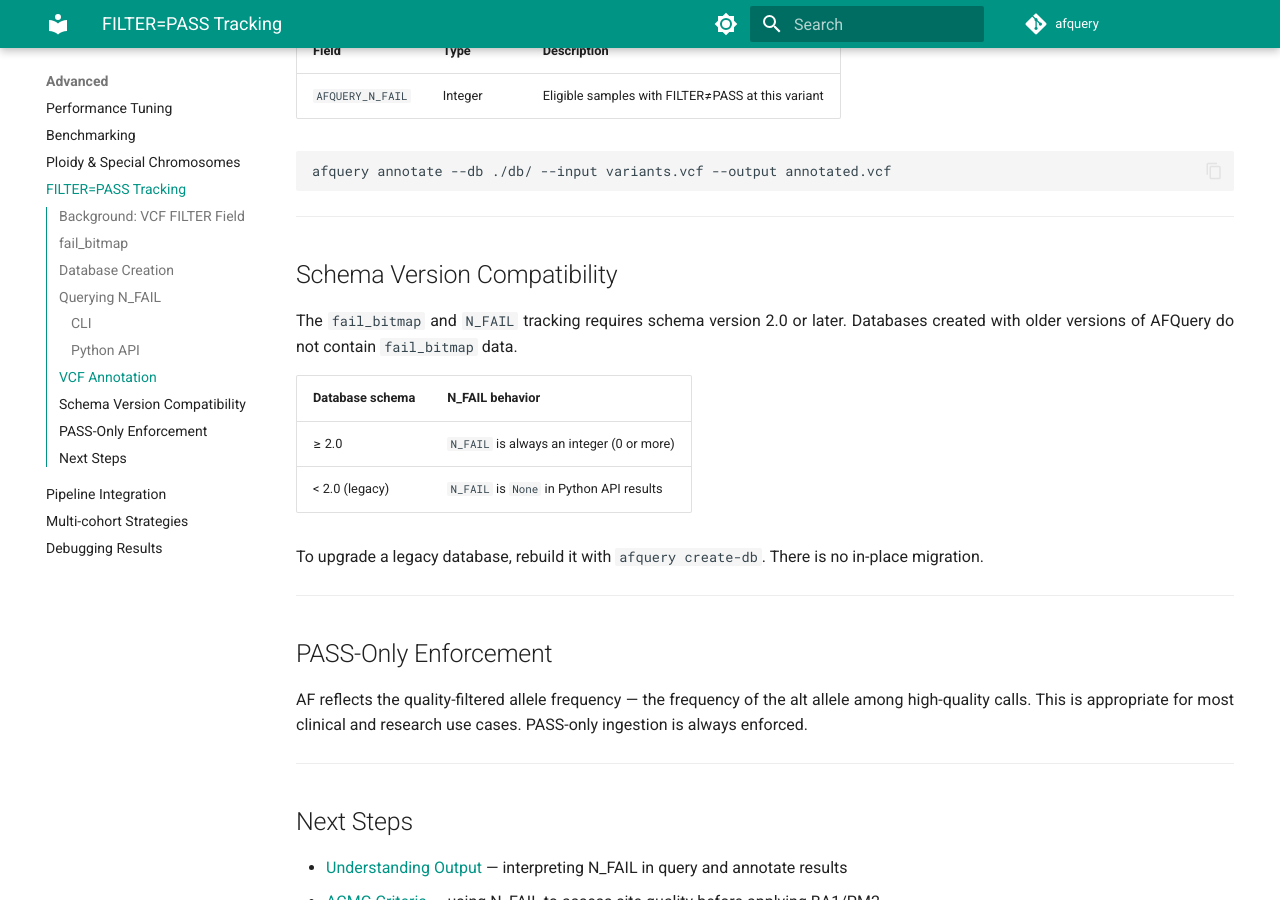
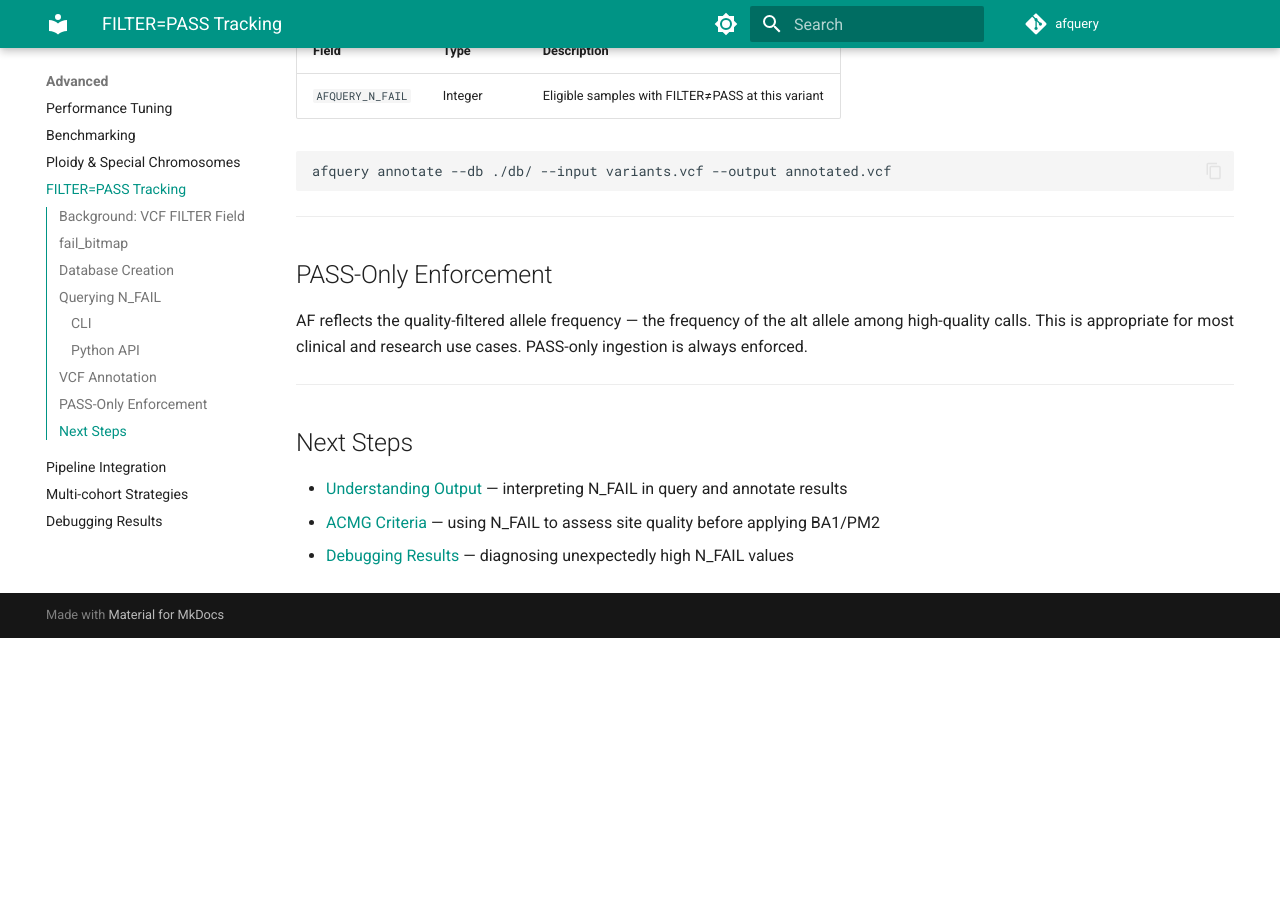
Before and after one commit to dlopez-bioinfo/afquery, an MkDocs documentation site: the page built from docs/advanced/filter-pass-tracking.md, in a window 1280 px wide and 900 px high, scrolled down 1822 px. Built offline with MkDocs 1.6.1 and Material for MkDocs 9.7.7, drawn with Linux system fonts in a browser that asks for light colours; comment, search, counter and statistics services are not loaded; the version menu is left out; after the commit the page ends 2460 px from its top, so only the background shows below that.

Commit message:
refactor: remove stale v1/v2 schema references

```diff
--- a/docs/advanced/filter-pass-tracking.md
+++ b/docs/advanced/filter-pass-tracking.md
@@ -85,19 +85,6 @@ afquery annotate --db ./db/ --input variants.vcf --output annotated.vcf
 
 ---
 
-## Schema Version Compatibility
-
-The `fail_bitmap` and `N_FAIL` tracking requires schema version 2.0 or later. Databases created with older versions of AFQuery do not contain `fail_bitmap` data.
-
-| Database schema | N_FAIL behavior |
-|----------------|-----------------|
-| ≥ 2.0 | `N_FAIL` is always an integer (0 or more) |
-| < 2.0 (legacy) | `N_FAIL` is `None` in Python API results |
-
-To upgrade a legacy database, rebuild it with `afquery create-db`. There is no in-place migration.
-
----
-
 ## PASS-Only Enforcement
 
 AF reflects the quality-filtered allele frequency — the frequency of the alt allele among high-quality calls. This is appropriate for most clinical and research use cases. PASS-only ingestion is always enforced.
```
Also changed, not shown: docs/troubleshooting.md (+0 -10 lines), 4 other files.
